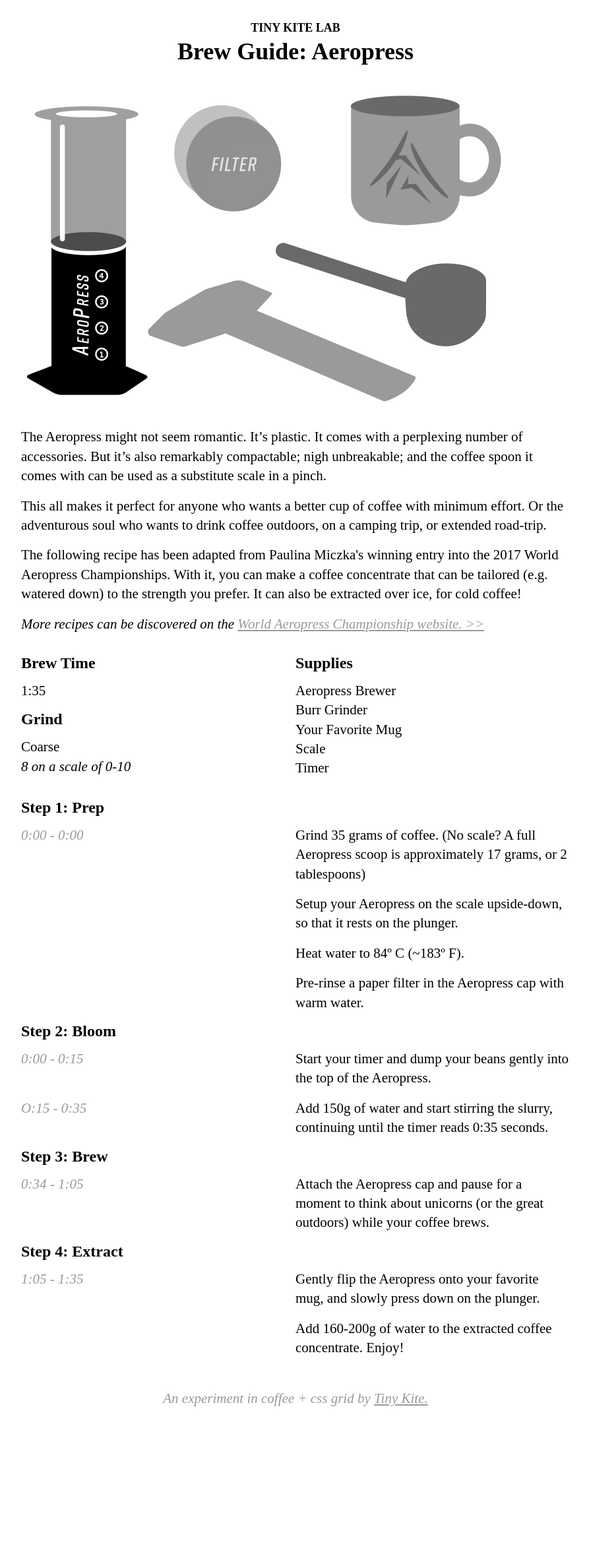
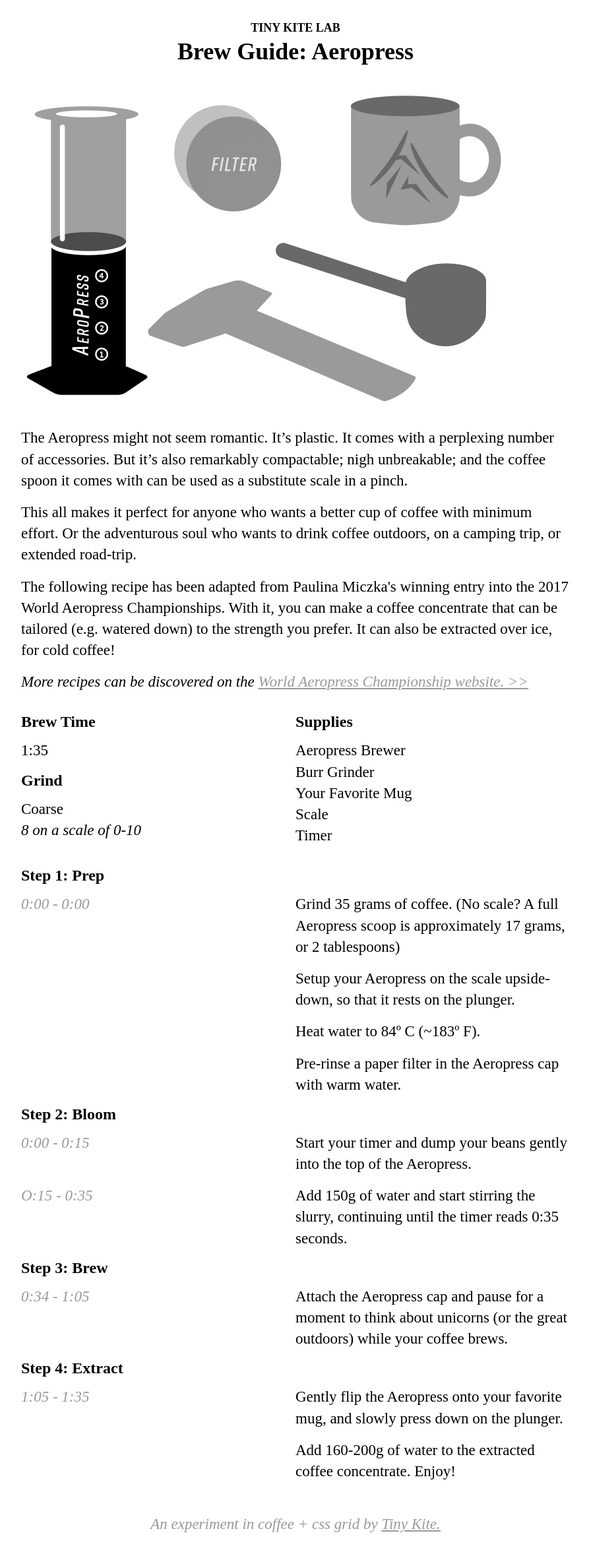
Before and after one commit to tinykite/tinykite.github.io, a Jekyll site: the page built from coffeelab.html, in a window 1280 px wide. Shown: the whole page at 66% size, without its empty margins (192-1085 px from the left). Built offline with Jekyll 4.4.1, drawn with Linux system fonts in a browser that asks for light colours; some web fonts are replaced; before the commit the page ends 2168 px from its top, so only the background shows below that.

Commit message:
Adjust typography

```diff
--- a/assets/css/coffee.css
+++ b/assets/css/coffee.css
@@ -18,7 +18,7 @@
 	margin: 0 auto;
 }
 
-p, h5, li, time { font-size: 21px; }
+p, h5, li, time { font-size: 23px; }
 
 p, time {
 	margin-top: 1rem;
@@ -74,6 +74,7 @@
 
 h2 {
 	grid-column: 1 / 3;
+	font-size: 24px;
 }
 
 .grid p {
```
